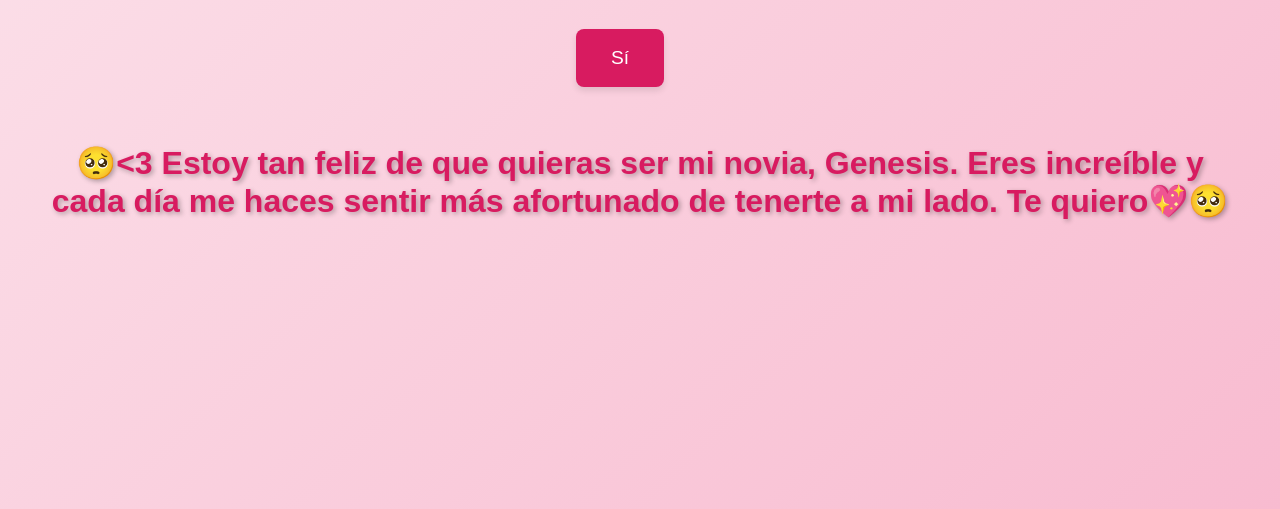
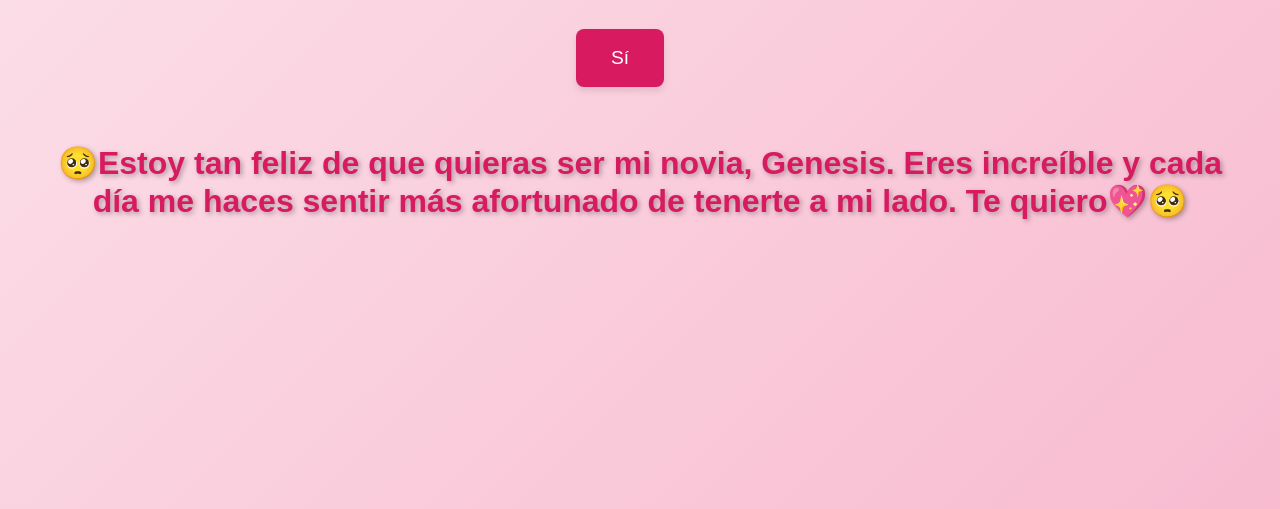
Before and after one commit to aerobooy/GENESIS, a plain HTML site: page propuesta.html in a window 1280 px wide. Both pictures are taken after a click on the link "Sí". Shown: the part 371-880 px from the top of the page. Drawn offline with Linux system fonts and the light colour scheme.

Commit message:
Update propuesta.html
kok

```diff
--- a/propuesta.html
+++ b/propuesta.html
@@ -91,7 +91,7 @@
     </div>
 
     <div id="message">
-        <h2>🥺<3 Estoy tan feliz de que quieras ser mi novia, Genesis. Eres increíble y cada día me haces sentir más afortunado de tenerte a mi lado. Te quiero💖🥺</h2>
+        <h2>🥺Estoy tan feliz de que quieras ser mi novia, Genesis. Eres increíble y cada día me haces sentir más afortunado de tenerte a mi lado. Te quiero💖🥺</h2>
     </div>
 
 
```
